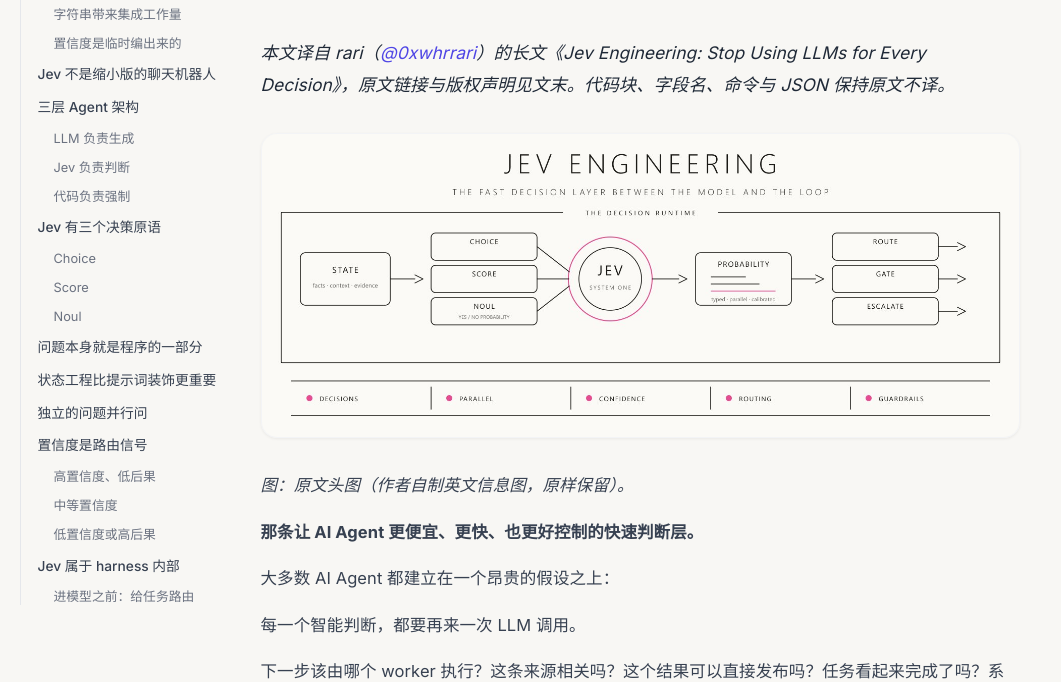
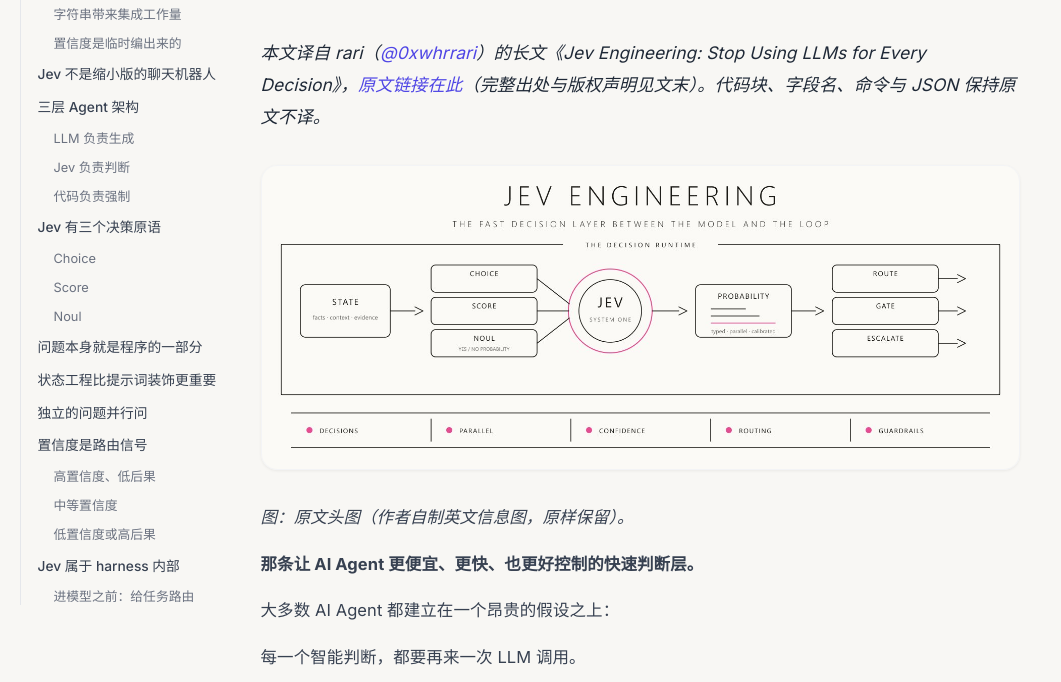
Before and after one commit to wujiaming88/wujiaming88.github.io, a Jekyll site: the page built from _posts/2026-09-25-jev-engineering.md, in a window 1280 px wide and 900 px high, scrolled down 535 px, cut to the strip 218-900 px from the top of the window. Shown: the whole strip, without its empty margins (0-1061 px from the left). Built offline with Jekyll 4.4.1, drawn with Linux system fonts in a browser that asks for light colours.

Commit message:
post: 译文｜Jev 工程（开头补原文直达链接）

```diff
--- a/_posts/2026-09-25-jev-engineering.md
+++ b/_posts/2026-09-25-jev-engineering.md
@@ -13,7 +13,7 @@ toc: true
 toc_sticky: true
 ---
 
-*本文译自 rari（[@0xwhrrari](https://x.com/0xwhrrari)）的长文《Jev Engineering: Stop Using LLMs for Every Decision》，原文链接与版权声明见文末。代码块、字段名、命令与 JSON 保持原文不译。*
+*本文译自 rari（[@0xwhrrari](https://x.com/0xwhrrari)）的长文《Jev Engineering: Stop Using LLMs for Every Decision》，[原文链接在此](https://x.com/0xwhrrari/article/2102020016539324501)（完整出处与版权声明见文末）。代码块、字段名、命令与 JSON 保持原文不译。*
 
 ![原文头图：JEV ENGINEERING —— 模型与循环之间的快速判断层](/assets/images/posts/2026-09-25-jev-engineering-original-cover.jpg)
 
```
